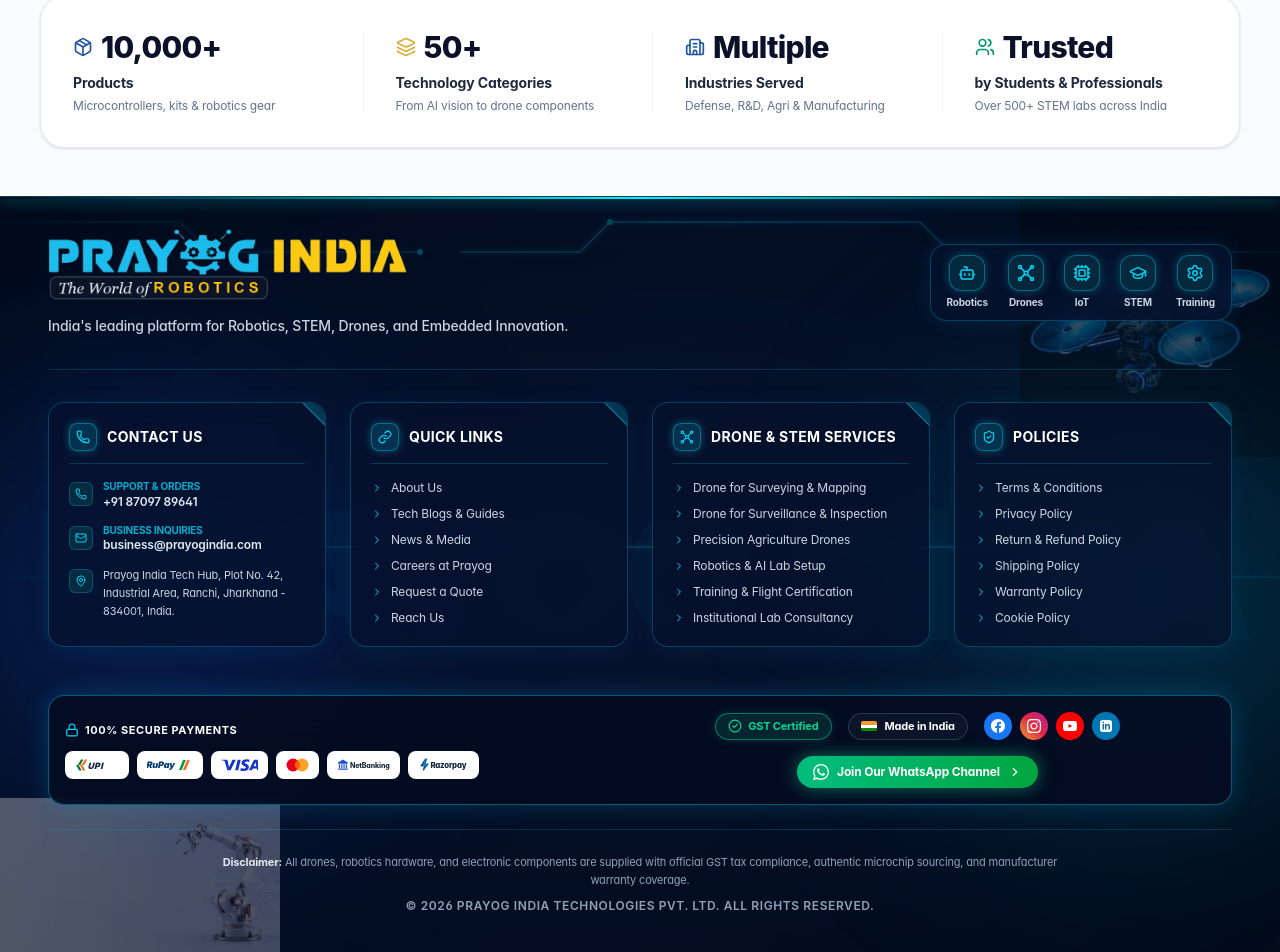
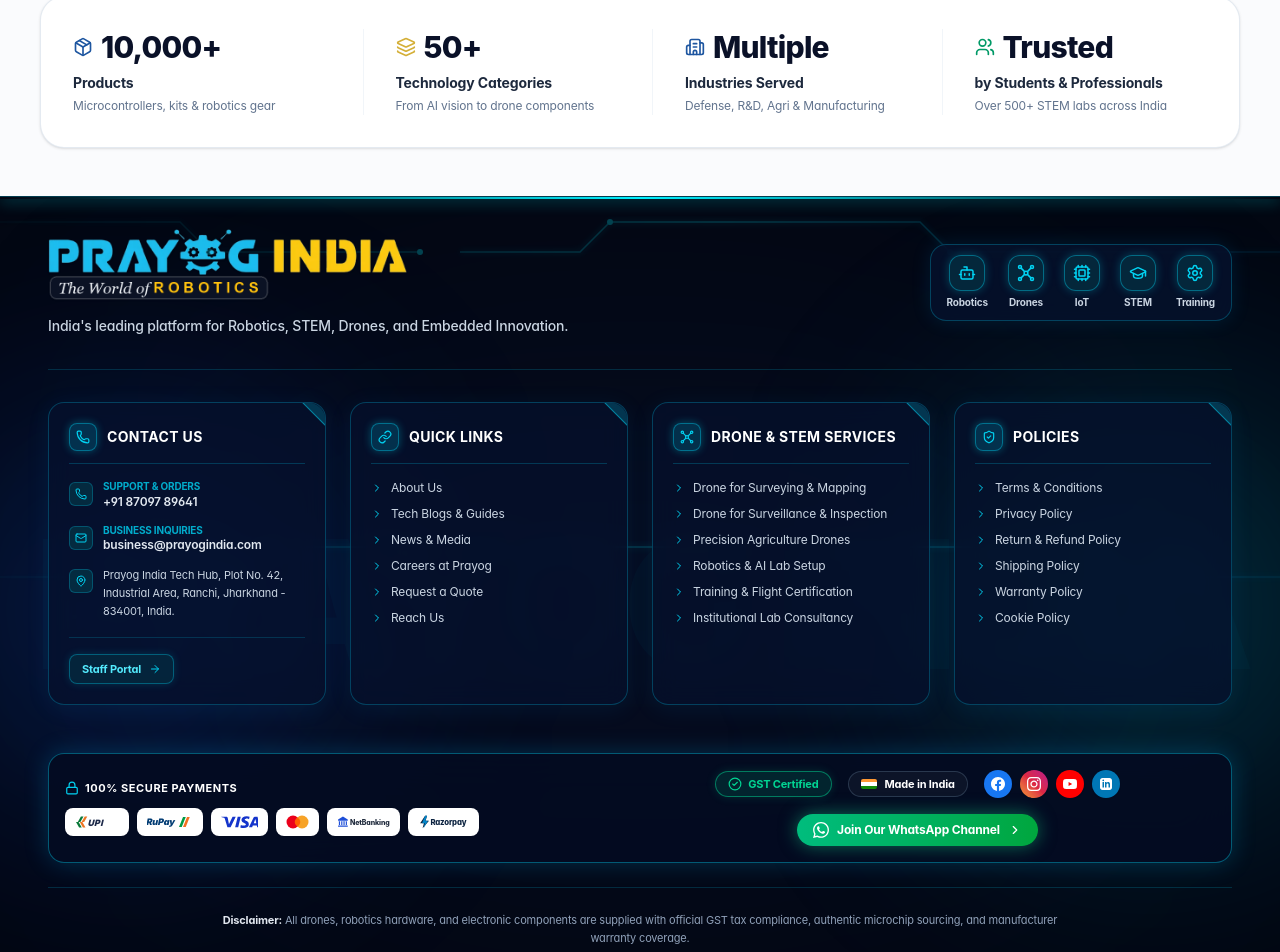
Before and after one commit to globalwebify27-svg/prayogindia-, a Next.js app: page / in a window 1280 px wide. Shown: the part 7411-8363 px from the top of the page. Built offline with nearby package versions, Linux system fonts and the light colour scheme; no server answers.

Commit message:
Revert "feat(footer): add robot arm + drone decor, remove Staff Portal button"
This reverts commit 9b50f3aa1878e95d63d8ad60b9d38abee7f871b6.

```diff
--- a/src/components/FooterSection.tsx
+++ b/src/components/FooterSection.tsx
@@ -2,7 +2,6 @@
 
 import React from "react";
 import Link from "next/link";
-import Image from "next/image";
 import {
   Mail,
   Phone,
@@ -14,6 +13,7 @@ import {
   GraduationCap,
   Settings,
   ChevronRight,
+  ArrowRight,
   Lock,
   CheckCircle2,
 } from "lucide-react";
@@ -52,7 +52,7 @@ const DroneIcon: React.FC<{ className?: string }> = ({ className = "w-5 h-5" })
 
 export const FooterSection: React.FC = () => {
   return (
-    <footer className="relative bg-[#030712] text-white pt-8 pb-24 lg:pb-10 border-t border-cyan-500/30 overflow-hidden font-inter select-none" style={{ background: "linear-gradient(135deg, #030b1a 0%, #040e22 40%, #030b1a 100%)" }}>
+    <footer className="relative bg-[#030712] text-white pt-8 pb-24 lg:pb-10 border-t border-cyan-500/30 overflow-hidden font-inter select-none">
       {/* ── Top Neon Cyber Cyan Accent Line ── */}
       <div className="absolute top-0 inset-x-0 h-[2px] bg-gradient-to-r from-transparent via-[#00F0FF] to-transparent shadow-[0_0_15px_#00F0FF] z-20" />
 
@@ -115,30 +115,6 @@ export const FooterSection: React.FC = () => {
             PRAYOG INDIA
           </span>
         </div>
-      </div>
-
-      {/* ── Decorative Robot Arm — far left ── */}
-      <div className="absolute left-0 bottom-0 h-full w-[280px] pointer-events-none z-[1] hidden xl:block">
-        <Image
-          src="/images/robotics_arm_banner_v2.webp"
-          alt=""
-          fill
-          className="object-contain object-left-bottom opacity-30"
-          sizes="280px"
-          priority={false}
-        />
-      </div>
-
-      {/* ── Decorative Drone — far right top ── */}
-      <div className="absolute right-0 top-0 h-[260px] w-[260px] pointer-events-none z-[1] hidden xl:block">
-        <Image
-          src="/images/drone_cutout.jpg"
-          alt=""
-          fill
-          className="object-contain object-right-top opacity-25 mix-blend-screen"
-          sizes="260px"
-          priority={false}
-        />
       </div>
 
 
@@ -275,6 +251,17 @@ export const FooterSection: React.FC = () => {
                   </p>
                 </div>
               </div>
+            </div>
+
+            {/* Staff Portal Link */}
+            <div className="pt-4 mt-4 border-t border-cyan-500/20">
+              <Link
+                href="/login-staff"
+                className="inline-flex items-center gap-2 text-[11px] font-bold text-cyan-300 hover:text-white bg-cyan-950/60 hover:bg-cyan-900/60 px-3 py-1.5 rounded-lg border border-cyan-500/40 transition-all shadow-[0_0_8px_rgba(0,240,255,0.15)]"
+              >
+                <span>Staff Portal</span>
+                <ArrowRight className="w-3 h-3 text-cyan-400" />
+              </Link>
             </div>
           </div>
 
```
